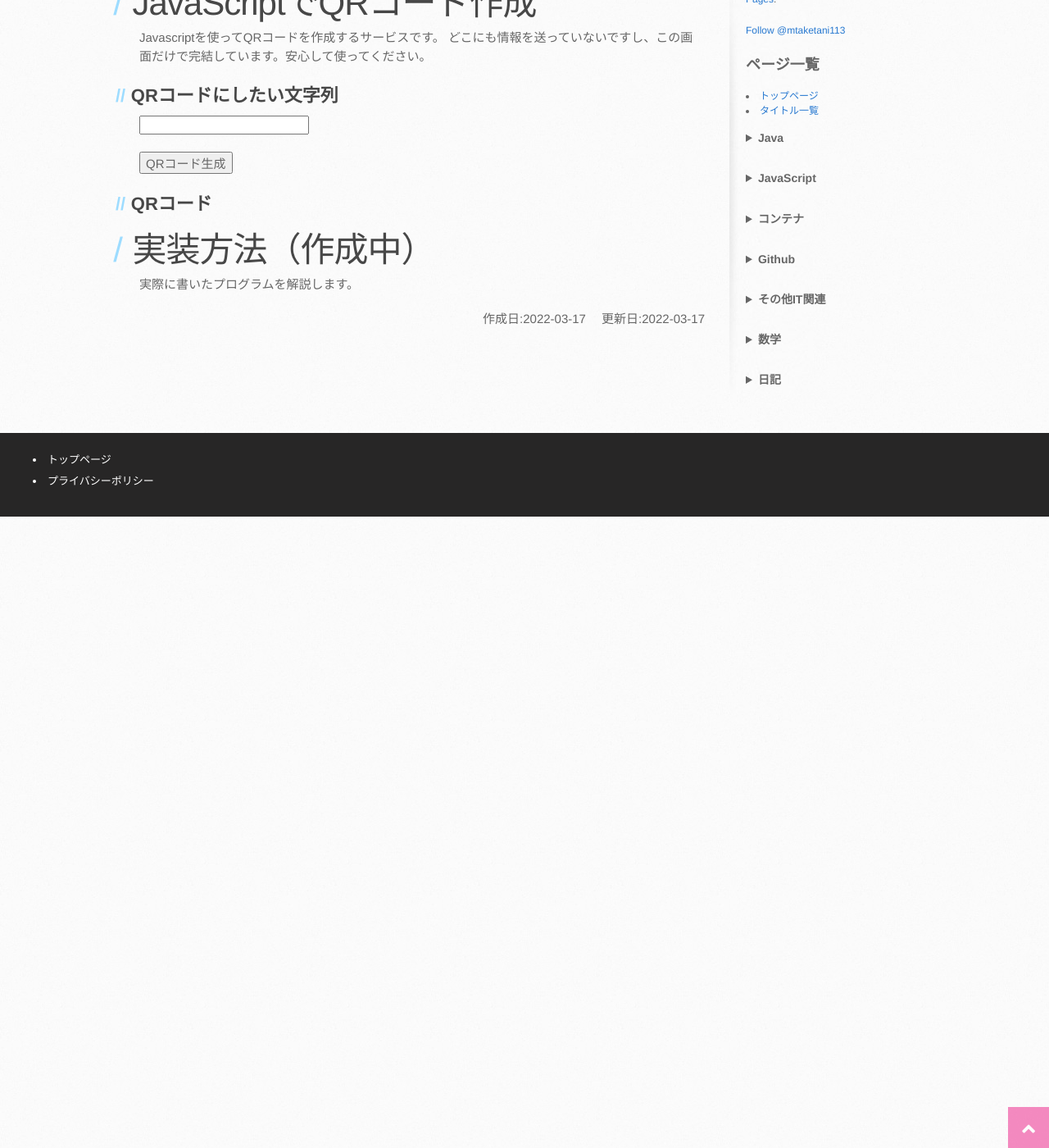
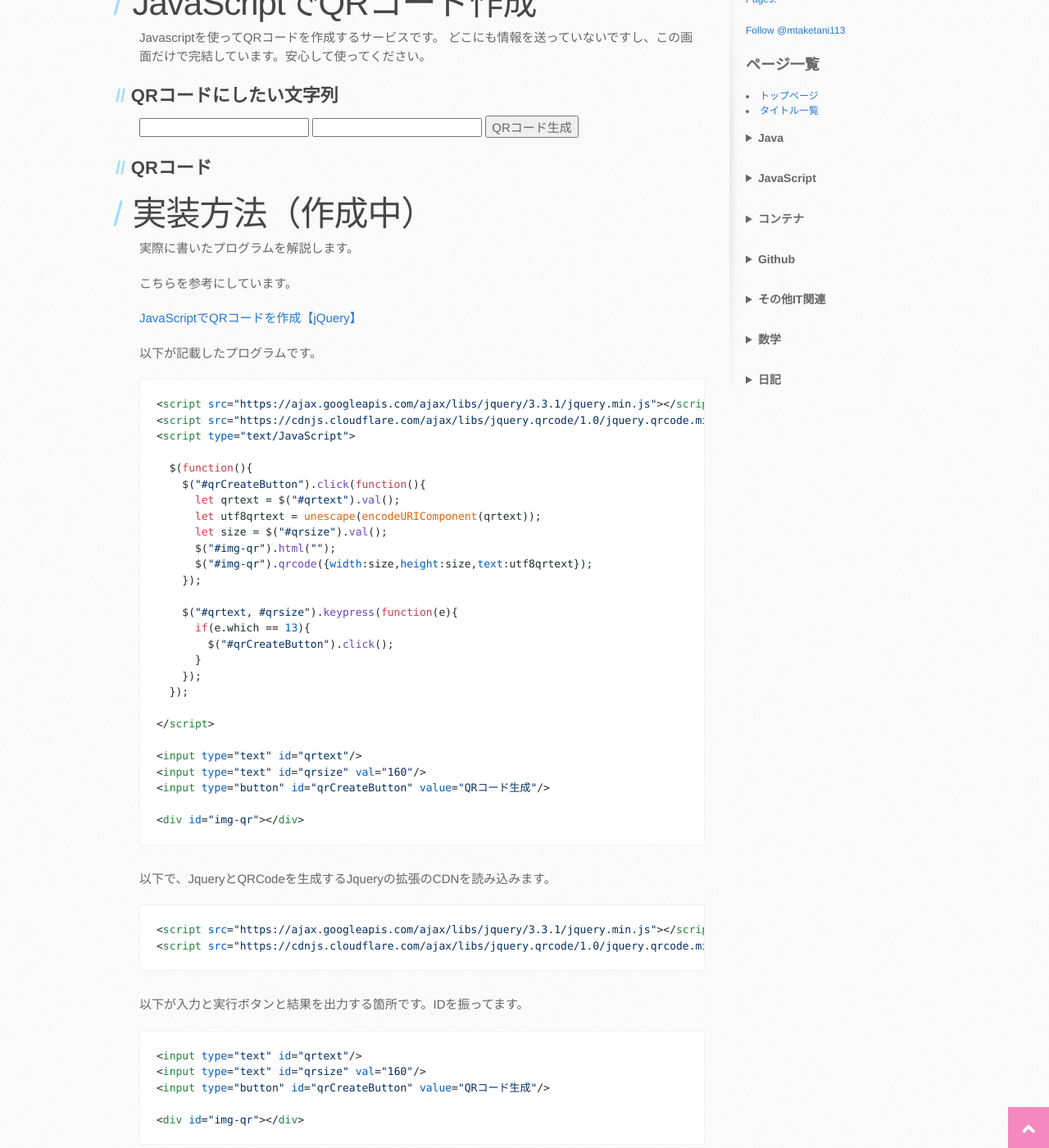
Before and after one commit to mtaketani113/mtaketani113.github.io, a Jekyll site: the page built from it/javascript/javascriptQRCode.md, in a window 1280 px wide and 1400 px high, scrolled down 298 px. Shown: the whole window at 82% size. Built offline with Jekyll 4.4.1, drawn with Linux system fonts in a browser that asks for light colours; nearby versions of some CDN libraries; comment, search, counter and statistics services are not loaded; the repository's description, which GitHub fills in, is left out; some of the changed text lies outside the part shown.

Commit message:
Javascriptを修正

````diff
--- a/it/javascript/javascriptQRCode.md
+++ b/it/javascript/javascriptQRCode.md
@@ -14,11 +14,12 @@ last_modifeid_at: 2022-03-17
     $("#qrCreateButton").click(function(){
       let qrtext = $("#qrtext").val();
       let utf8qrtext = unescape(encodeURIComponent(qrtext));
+      let size = $("#qrsize").val();
       $("#img-qr").html("");
-      $("#img-qr").qrcode({text:utf8qrtext});
+      $("#img-qr").qrcode({width:size,height:size,text:utf8qrtext});
     });
 
-    $("#qrtext").keypress(function(e){
+    $("#qrtext, #qrsize").keypress(function(e){
       if(e.which == 13){
         $("#qrCreateButton").click();
       }
@@ -33,7 +34,7 @@ Javascriptを使ってQRコードを作成するサービスです。
 ## QRコードにしたい文字列
 
 <input type="text" id="qrtext"/>
-
+<input type="text" id="qrsize" val="160"/>
 <input type="button" id="qrCreateButton" value="QRコード生成"/>
 
 ## QRコード
@@ -43,3 +44,74 @@ Javascriptを使ってQRコードを作成するサービスです。
 # 実装方法（作成中）
 
 実際に書いたプログラムを解説します。
+
+こちらを参考にしています。
+
+[JavaScriptでQRコードを作成【jQuery】](https://onoredekaiketsu.com/create-qr-code-with-javascript/)
+
+以下が記載したプログラムです。
+```HTML
+<script src="https://ajax.googleapis.com/ajax/libs/jquery/3.3.1/jquery.min.js"></script>
+<script src="https://cdnjs.cloudflare.com/ajax/libs/jquery.qrcode/1.0/jquery.qrcode.min.js"></script>
+<script type="text/JavaScript">
+
+  $(function(){
+    $("#qrCreateButton").click(function(){
+      let qrtext = $("#qrtext").val();
+      let utf8qrtext = unescape(encodeURIComponent(qrtext));
+      let size = $("#qrsize").val();
+      $("#img-qr").html("");
+      $("#img-qr").qrcode({width:size,height:size,text:utf8qrtext});
+    });
+
+    $("#qrtext, #qrsize").keypress(function(e){
+      if(e.which == 13){
+        $("#qrCreateButton").click();
+      }
+    });
+  });
+
+</script>
+
+<input type="text" id="qrtext"/>
+<input type="text" id="qrsize" val="160"/>
+<input type="button" id="qrCreateButton" value="QRコード生成"/>
+
+<div id="img-qr"></div>
+```
+
+以下で、JqueryとQRCodeを生成するJqueryの拡張のCDNを読み込みます。
+```Html
+<script src="https://ajax.googleapis.com/ajax/libs/jquery/3.3.1/jquery.min.js"></script>
+<script src="https://cdnjs.cloudflare.com/ajax/libs/jquery.qrcode/1.0/jquery.qrcode.min.js"></script>
+```
+
+以下が入力と実行ボタンと結果を出力する箇所です。IDを振ってます。
+```Html
+<input type="text" id="qrtext"/>
+<input type="text" id="qrsize" val="160"/>
+<input type="button" id="qrCreateButton" value="QRコード生成"/>
+
+<div id="img-qr"></div>
+```
+
+以下でボタンをクリックしたときの動作を記載しています。
+```Javascript
+  $("#qrCreateButton").click(function(){
+    let qrtext = $("#qrtext").val();
+    let utf8qrtext = unescape(encodeURIComponent(qrtext));
+    let size = $("#qrsize").val();
+    $("#img-qr").html("");
+    $("#img-qr").qrcode({width:size,height:size,text:utf8qrtext});
+  });
+```
+
+`unescape(encodeURIComponent(qrtext));`で文字化けしないようにしています。
+
+こちらでinput項目でエンターを押した時に更新されるようにしています。
+```Javascript
+  $("#qrtext, #qrsize").keypress(function(e){
+    if(e.which == 13){
+      $("#qrCreateButton").click();
+    }
+```
````
